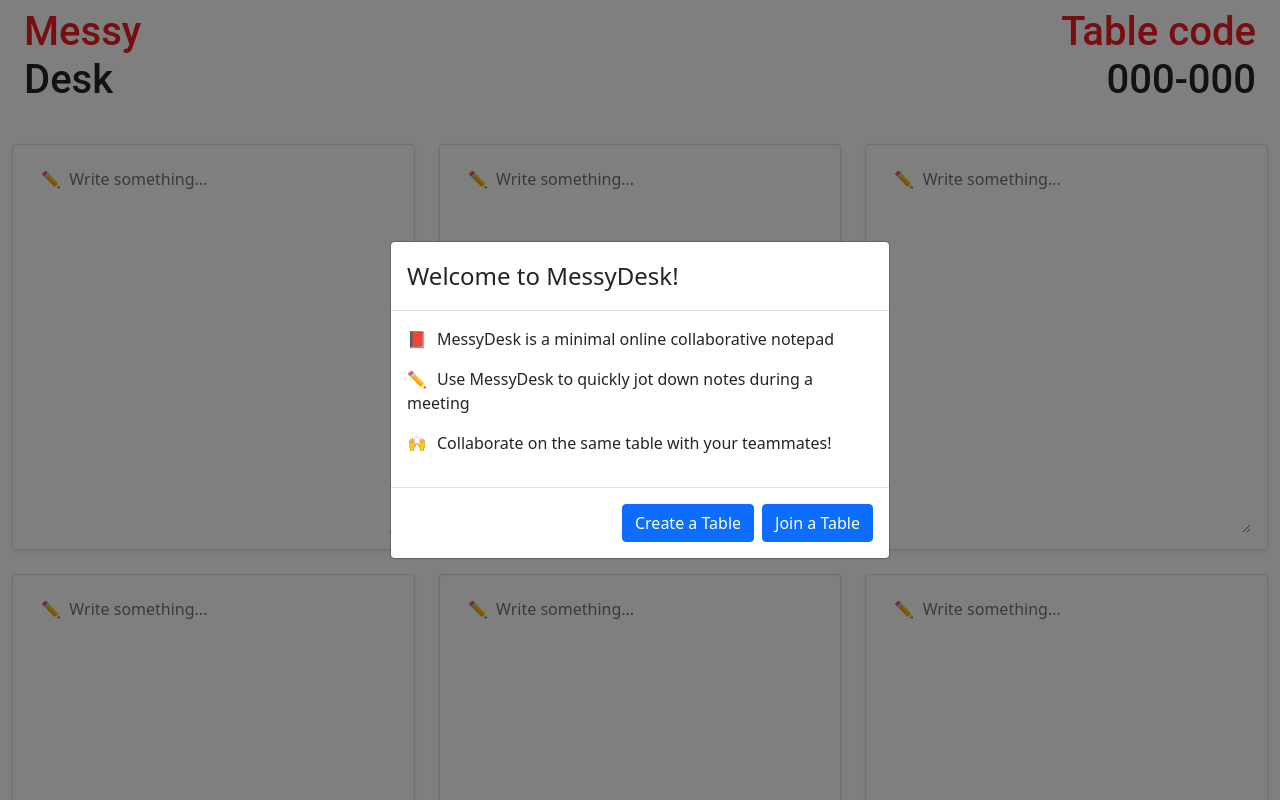
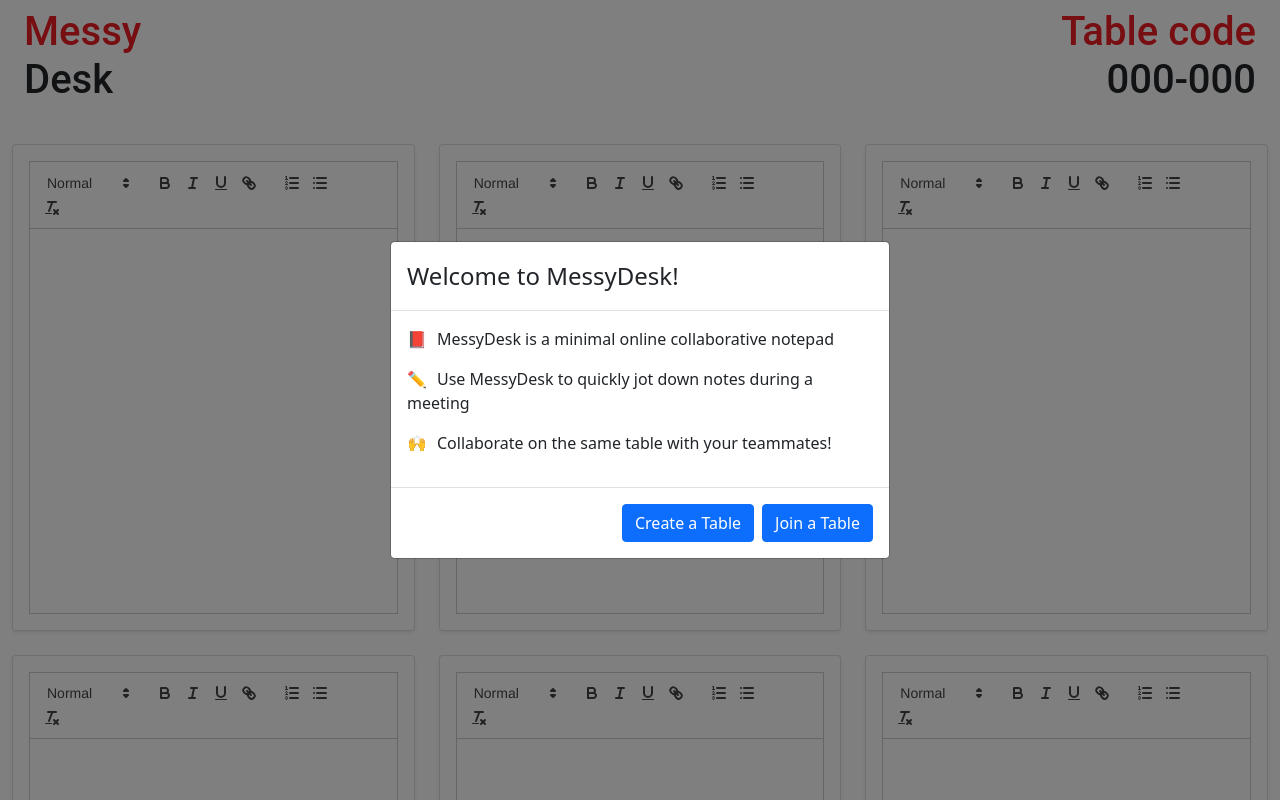
Before and after one commit to matthewyu23/messydesk-client, a React (Create React App) app: page / in a window 1280 px wide. Shown: the top 800 px of the page. Built offline with nearby package versions, Linux system fonts and the light colour scheme; no server answers.

Commit message:
added quill

```diff
--- a/package.json
+++ b/package.json
@@ -8,6 +8,7 @@
     "@testing-library/react": "^12.1.2",
     "@testing-library/user-event": "^13.5.0",
     "bootstrap": "^5.1.3",
+    "quill": "^1.3.7",
     "react": "^17.0.2",
     "react-bootstrap": "^2.1.2",
     "react-dom": "^17.0.2",
--- a/src/components/Note.js
+++ b/src/components/Note.js
@@ -1,4 +1,6 @@
-
+import "quill/dist/quill.snow.css";
+import Quill from 'quill';
+import {useEffect, useCallback} from 'react';
 
 const Note = (props) => {
 
@@ -6,14 +8,25 @@ const Note = (props) => {
         const data = [props.noteId, event.target.value];
         props.saveToApp(data);
     }
-    console.log(props.notes)
+
+    const wrapperRef = useCallback(wrapper => {
+        if (wrapper !== null) {
+            wrapper.innerHTML = ""
+            const editor = document.createElement('div');
+            wrapper.append(editor);
+            new Quill('#editor' + props.noteId, { theme: 'snow' });
+        }
+    }, []);
+
+
 
     return (
         <div className="note">
             <div className="card mt-4 shadow-sm">
                 <div className="card-body">
                     <div className="form-group">
-                        <textarea className="form-control rounded-0 border-0 " id="exampleFormControlTextarea1" rows="15" placeholder="✏️  Write something..." onChange={saveToState} defaultValue={props.notes[props.noteId]}></textarea>
+                        <div id={'editor' + props.noteId} className='editor' ref={wrapperRef}></div>
+                        {/* <textarea className="form-control rounded-0 border-0 " id="exampleFormControlTextarea1" rows="15" placeholder="✏️  Write something..." onChange={saveToState} defaultValue={props.notes[props.noteId]}></textarea> */}
                     </div>
 
                 </div>
--- a/src/index.css
+++ b/src/index.css
@@ -40,3 +40,7 @@ img {
 .reddd{
   color: rgb(237, 28, 36);
 }
+
+.editor .ql-editor{
+  height: 4in;
+}
```
Also changed, not shown: 2 other files (tests, documents, lock files or other folders).
